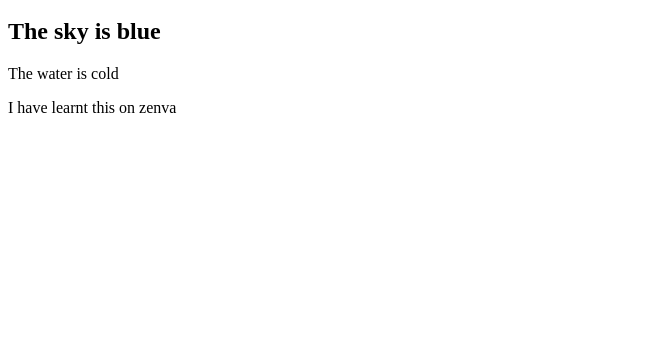
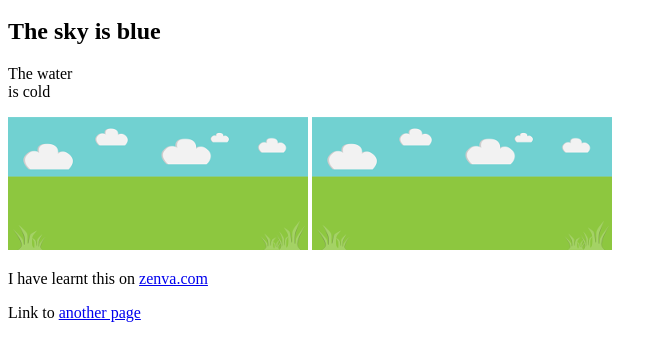
Before and after one commit to krishanj20/HTML-and-CSS, a plain HTML site: page index.html in a window 1280 px wide. Shown: the part 48-408 px from the top of the page, without its empty margins (0-667 px from the left). Drawn offline with Linux system fonts and the light colour scheme.

Commit message:
Add images
Added images to index.html, also added a link to another
self contained website

```diff
--- a/index.html
+++ b/index.html
@@ -1,4 +1,7 @@
 <h1> Hello World </h1>
 <h2> The sky is blue </h2>
-<p> The water is cold </p>
-<p> I have learnt this on zenva </p>
+<p> The water <br/> is cold </p>
+<img src="background.png" />
+<img src="images/another image.png" />
+<p> I have learnt this on <a href="https://zenva.com" title = "Learn programming on zenva" >zenva.com</a> </p>
+Link to <a href="newpage.html"> another page </a>
```
Also changed, not shown: newpage.html (added, +1 -0 lines), background.png (added), images/another image.png (added).
